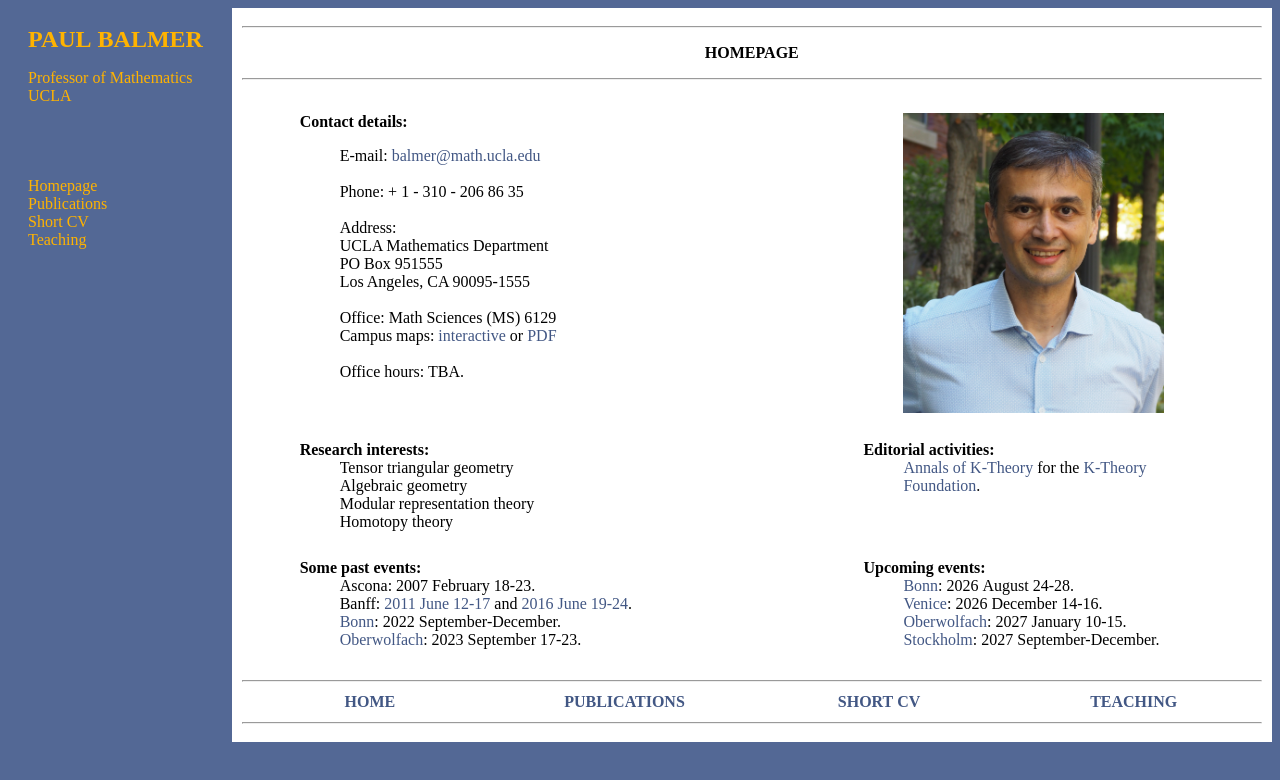
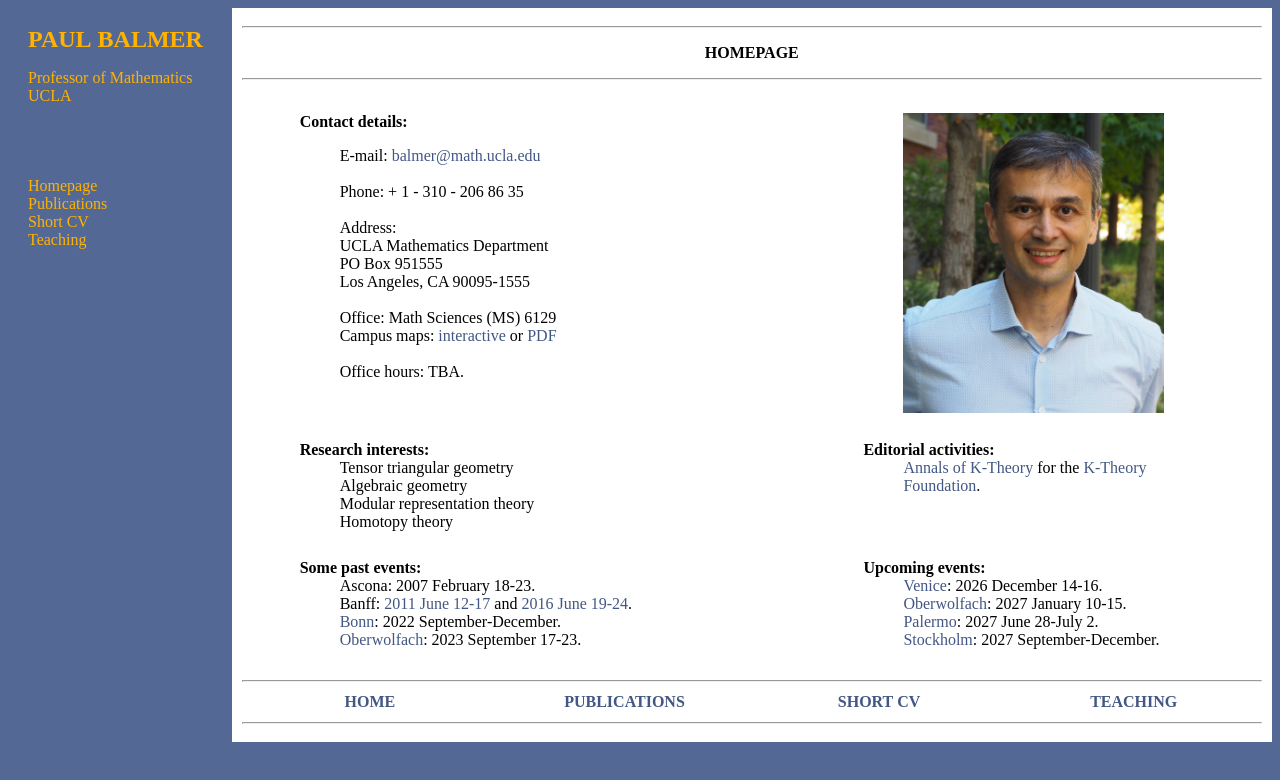
Before and after one commit to paul-balmer/paul-balmer.github.io, a plain HTML site: page index.html in a window 1280 px wide. Drawn offline with Linux system fonts and the light colour scheme.

Commit message:
Add Palermo event link to upcoming events

```diff
--- a/index.html
+++ b/index.html
@@ -75,9 +75,9 @@
        <dl>
         <dt><b>Upcoming events:</b></dt>
         <dd>
-         <a href="https://www.mathematics.uni-bonn.de/him/programs/follow-up-workshops/2026_08_24">Bonn</a>: 2026&nbsp;August&nbsp;24-28.<br>
          <a href="https://maps.app.goo.gl/fELAXk7trPNMceFB8">Venice</a>: 2026&nbsp;December&nbsp;14-16.<br>
          <a href="https://mfo.de/occasion/2702/www_view">Oberwolfach</a>: 2027&nbsp;January&nbsp;10-15.<br>
+         <a href="">Palermo</a>: 2027&nbsp;June&nbsp;28-July&nbsp;2.<br>
          <a href="https://www.mittag-leffler.se/activities/triangulated-categories">Stockholm</a>: 2027&nbsp;September-December.<br>
         </dd>
        </dl>
```
